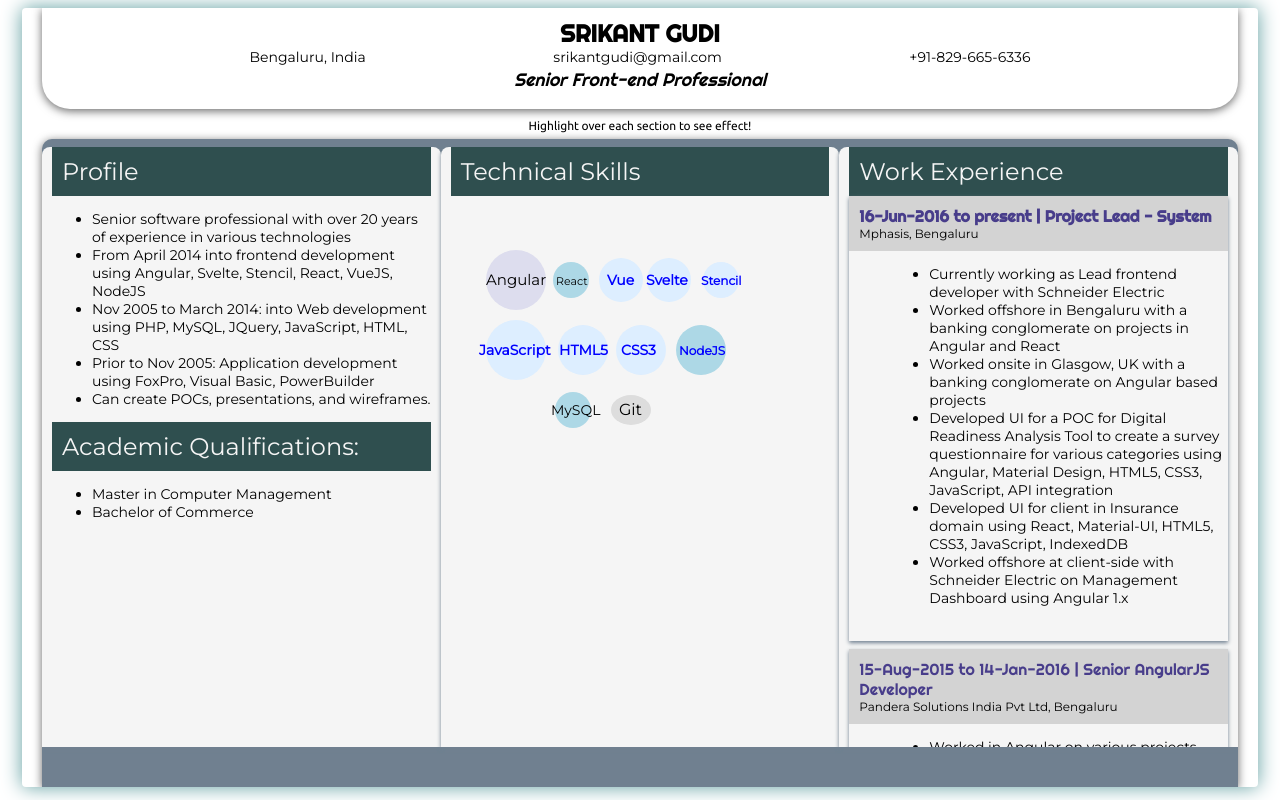
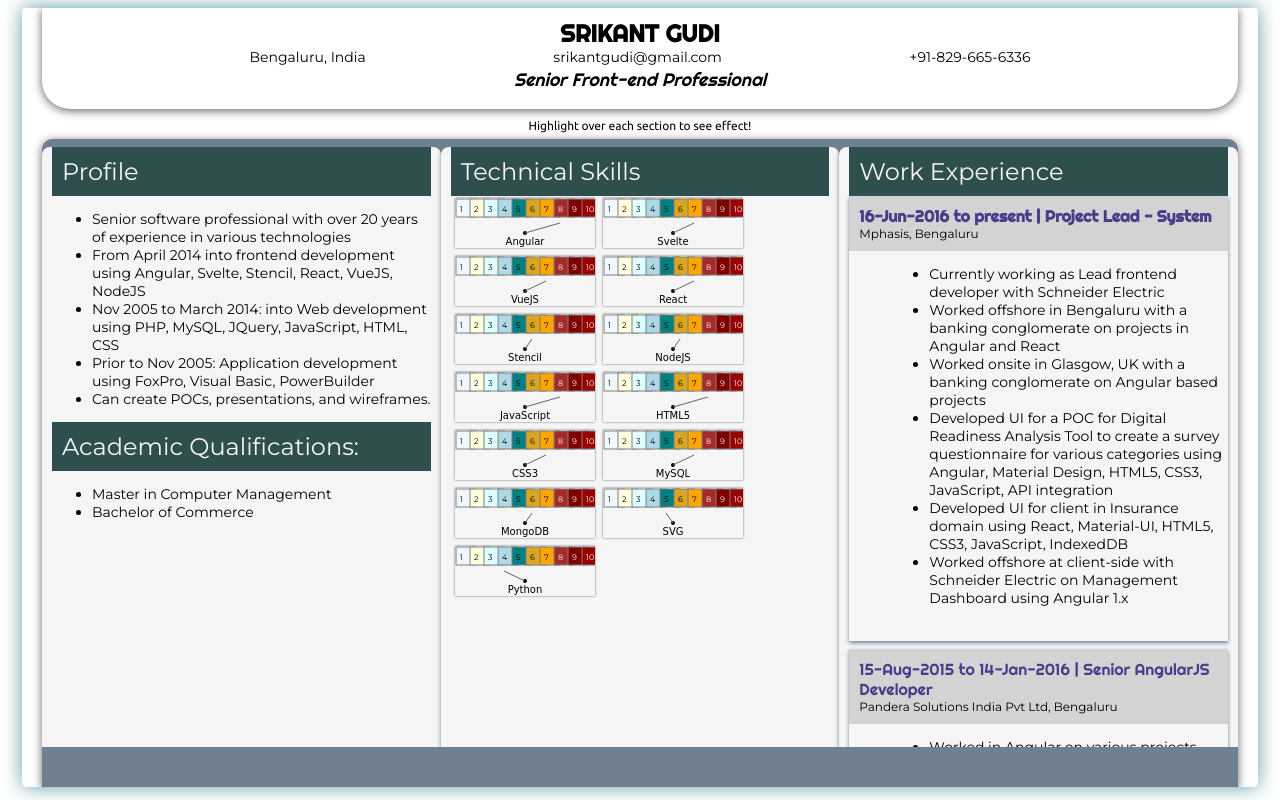
Before and after one commit to srikantgudi/srikantgudi.github.io, a Svelte app: page / in a window 1280 px wide. Built offline with nearby package versions, Linux system fonts and the light colour scheme.

Commit message:
Rendered skills as a svg image

```diff
--- a/public/global.css
+++ b/public/global.css
@@ -87,7 +87,7 @@ body {
   max-height: 75vh;
   overflow-y: hidden;
 }
-.section:not(:nth-child(2)):hover {
+.section:hover {
   flex: 2;
   overflow-y: auto;
 }
@@ -100,7 +100,7 @@ body {
 .exp {
   margin: 0 0 8px;
   box-shadow: 0 2px 4px slategrey;
-	padding-bottom: 20px;
+  padding-bottom: 20px;
 }
 .exptitle {
   background-color: lightgrey;
@@ -108,7 +108,7 @@ body {
   padding: 10px;
 }
 .exp-content {
-	display: block;
+  display: block;
   height: fit-content;
 }
 .jobtitle {
@@ -117,7 +117,7 @@ body {
   font-size: 16px;
 }
 .jobtitle.hilite {
-	font-weight: 600;
+  font-weight: 600;
 }
 .txtright {
   text-align: right;
@@ -154,14 +154,16 @@ body {
   margin-left: 10px;
 }
 .skillname:before {
-  content: "\ab\20";
+  content: '\ab\20';
 }
 @media (max-width: 960px) {
   .grid {
     width: 100%;
     flex-direction: column;
   }
-  .profile, .skills, .section {
+  .profile,
+  .skills,
+  .section {
     height: auto;
     overflow-y: auto;
   }
--- a/src/Skills.svelte
+++ b/src/Skills.svelte
@@ -1,6 +1,21 @@
 <script>
-    import Rategraph from './Rategraph.svelte';
-
+    import Sklevel from './Sklevel.svelte';
+		let name = 'Technical Skills';
+		let skills = [
+			{name: 'Angular', level: 8},
+			{name: 'Svelte', level: 7},
+			{name: 'VueJS', level: 7},
+			{name: 'React', level: 7},
+			{name: 'Stencil', level: 6},
+			{name: 'NodeJS', level: 6},
+			{name: 'JavaScript', level: 8},
+			{name: 'HTML5', level: 8},
+			{name: 'CSS3', level: 7},
+			{name: 'MySQL', level: 7},
+			{name: 'MongoDB', level: 6},
+			{name: 'SVG', level: 5},
+			{name: 'Python', level: 4},
+		];
 </script>
 
 
@@ -8,31 +23,7 @@
     <div class="sectiontitle">
         Technical Skills
     </div>
-    <dl class="skillgroups">
-      <svg height="400" width="400">
-				<circle r="30" cx="65" cy="70" fill="#dde" />
-				<text x="35" y="75" font-size="15">Angular</text>
-				<circle r="18" cx="120" cy="70" fill="lightblue" />
-				<text x="105" y="75" font-size="11" font-weight="300">React</text>
-				<circle r="22" cx="170" cy="70" fill="#def" />
-				<text x="156" y="75" font-size="14" font-weight="600" fill="blue">Vue</text>
-				<circle r="22" cx="218" cy="70" fill="#def" />
-				<text x="195" y="75" font-size="14" font-weight="600" fill="blue">Svelte</text>
-				<circle r="18" cx="270" cy="70" fill="#def" />
-				<text x="250" y="75" font-size="12" font-weight="600" fill="blue">Stencil</text>
-				<circle r="30" cx="65" cy="140" fill="#def" />
-				<text x="28" y="145" font-size="14" font-weight="600" fill="blue">JavaScript</text>
-				<circle r="25" cx="132" cy="140" fill="#def" />
-				<text x="108" y="145" font-size="14" font-weight="600" fill="blue">HTML5</text>
-				<circle r="25" cx="190" cy="140" fill="#def" />
-				<text x="170" y="145" font-size="14" fill="blue" font-weight="600">CSS3</text>
-				<circle r="25" cx="250" cy="140" fill="lightblue" />
-				<text x="228" y="145" font-size="12" font-weight="600" fill="blue">NodeJS</text>
-
-				<circle r="18" cx="122" cy="200" fill="lightblue" />
-				<text x="100" y="205" font-size="14">MySQL</text>
-				<ellipse rx="20" ry="15" cx="180" cy="200" fill="#ddd" />
-				<text x="168" y="205" font-size="16">Git</text>
-			</svg>
-    </dl>
+    {#each skills as skill}
+			<Sklevel text={skill.name} level={skill.level} />
+		{/each}
 </div>
--- /dev/null
+++ b/src/Sklevel.svelte
@@ -0,0 +1,17 @@
+<script>
+import Skills from "./Skills.svelte";
+
+	export let text = "testing text";
+	export let level = 1;
+	let levels = ['5%','15%','25%','35%','45%','55%','65%','75%','85%','95%'];
+	let clr = ['aliceblue','lightyellow','lightcyan','lightblue','teal','goldenrod', 'orange', 'brown', 'maroon','#900'];
+</script>
+<svg height="50" width="140" style="margin:2px 4px;box-shadow: 0 0 2px #666">
+	{#each levels as lvl, l}
+	<rect x={l*14+1} y="1" width="20" height="18" stroke="grey" fill={clr[l]} />
+	<text x={l*14 + 5} y="14" font-size="8" fill={l < 7 ? '#000' : '#f9f9f9'}>{(l+1).toString()}</text>
+	{/each}
+	<text x="70" y="47" font-size="10" font-family="Comic Sans MS" text-anchor="middle">{text}</text>
+	<circle r="2" cx="70" cy="35" />
+	<line x1="70" y1="35" x2={levels[level-1]} y2="25" stroke="#666" />
+</svg>
```
